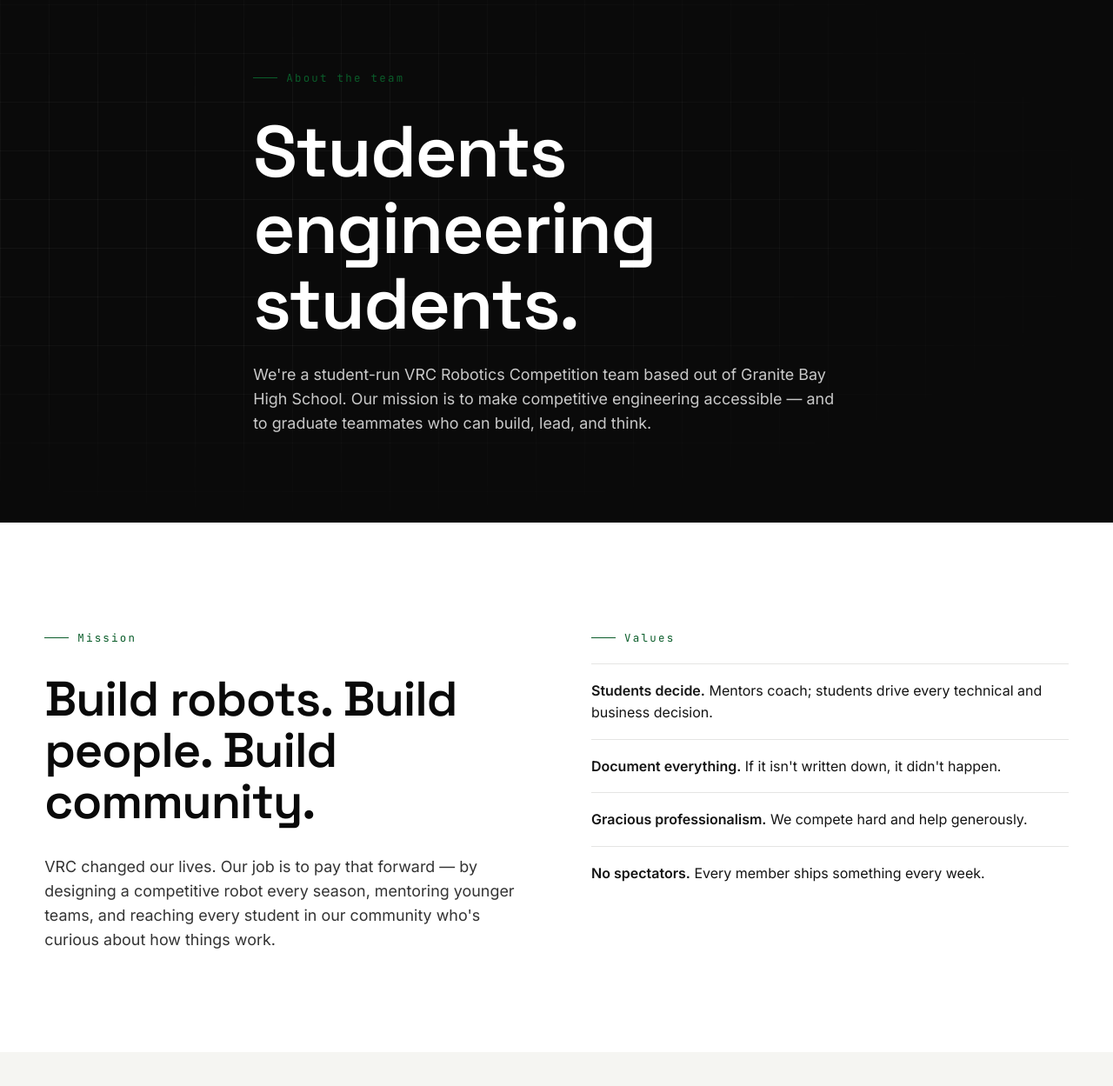
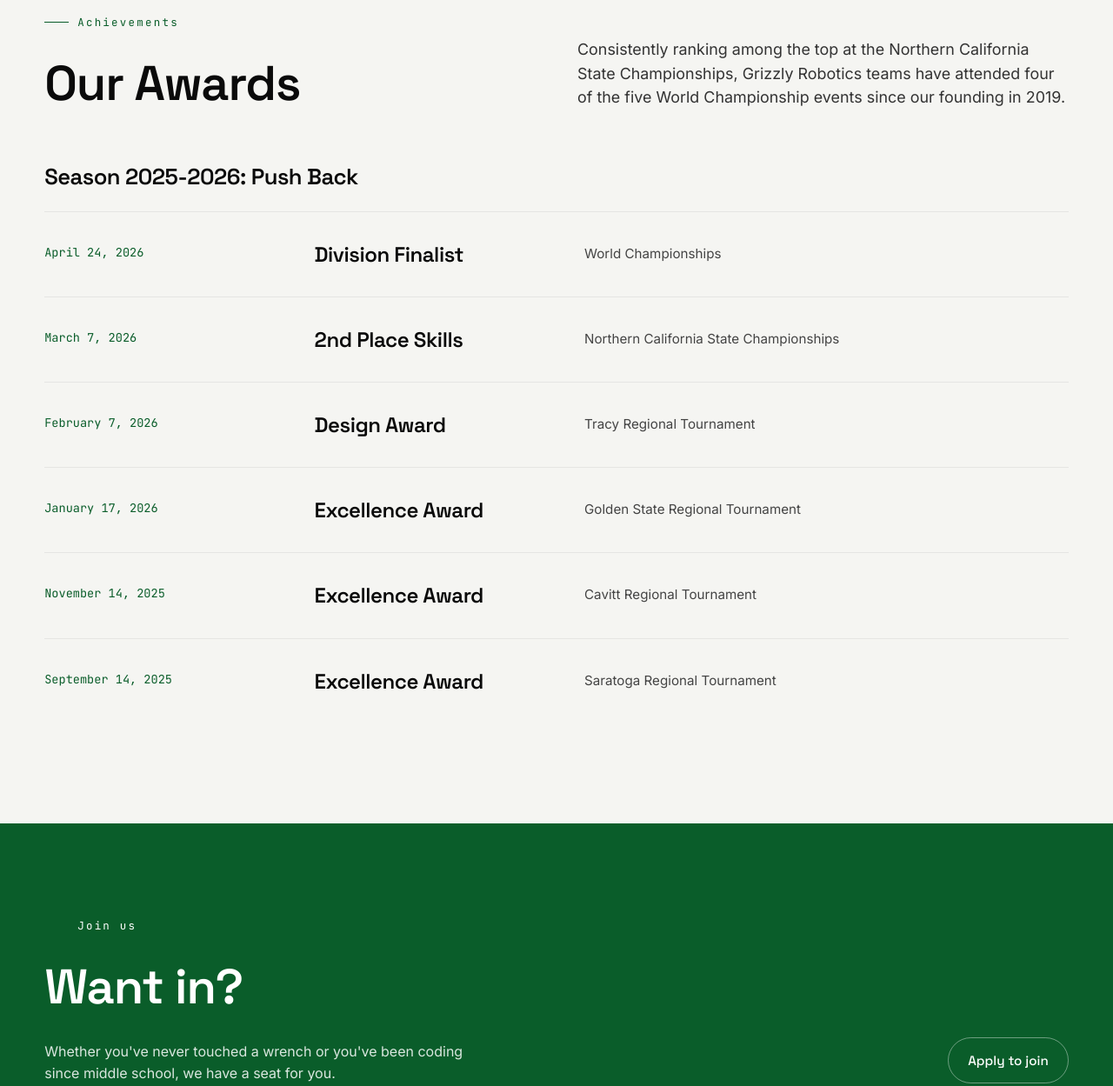
Before and after one commit to voidedstarlight/robotics-website, a plain HTML site: page achievements.html in a window 1280 px wide. Shown: the part 180-1429 px from the top of the page at 87% size. Drawn offline with Linux system fonts and the light colour scheme.

Commit message:
feat: awards in achievements page

```diff
--- a/achievements.html
+++ b/achievements.html
@@ -50,89 +50,48 @@
 				</div>
 			</div>
 		</header>
-		<section class="page-hero">
-			<div class="container inner">
-				<span class="eyebrow">About the team</span>
-				<h1 class="mt-2">Students engineering students.</h1>
-				<p class="lede">We're a student-run VRC Robotics Competition team based out of Granite Bay High School. Our mission is to make competitive engineering accessible — and to graduate teammates who can build, lead, and think.</p>
-			</div>
-		</section>
-		<section>
-			<div class="container">
-				<div class="split">
-					<div>
-						<span class="eyebrow">Mission</span>
-						<h2 class="mt-2">Build robots. Build people. Build community.</h2>
-						<p class="lede mt-2">VRC changed our lives. Our job is to pay that forward — by designing a competitive robot every season, mentoring younger teams, and reaching every student in our community who's curious about how things work.</p>
-					</div>
-					<div>
-						<span class="eyebrow">Values</span>
-						<ul style="list-style:none; margin-top:20px;">
-							<li style="padding:18px 0; border-top:1px solid var(--line);"><strong>Students decide.</strong> Mentors coach; students drive every technical and business decision.</li>
-							<li style="padding:18px 0; border-top:1px solid var(--line);"><strong>Document everything.</strong> If it isn't written down, it didn't happen.</li>
-							<li style="padding:18px 0; border-top:1px solid var(--line);"><strong>Gracious professionalism.</strong> We compete hard and help generously.</li>
-							<li style="padding:18px 0; border-top:1px solid var(--line);"><strong>No spectators.</strong> Every member ships something every week.</li>
-						</ul>
-					</div>
-				</div>
-			</div>
-		</section>
 		<section class="bg-bone">
 			<div class="container">
 				<div class="section-head">
-					<div><span class="eyebrow">By the numbers</span><h2 class="mt-2">Infographic space.</h2></div>
-					<p class="lede">Replace these slots with charts about team growth, retention, demographics, or season outcomes.</p>
+					<div><span class="eyebrow">Achievements</span><h2 class="mt-2">Our Awards</h2></div>
+					<p class="lede">Consistently ranking among the top at the Northern California State Championships, Grizzly Robotics teams have attended four of the five World Championship events since our founding in 2019.</p>
 				</div>
-				<div class="grid-2">
-					<div class="infographic" data-placeholder>
-						<span class="tag">Chart · Team Growth</span>
-						<h3>From 8 students to 45+ in 6 seasons.</h3>
-						<p>Year-over-year membership chart.</p>
+				<h3>Season 2025-2026: Push Back</h3>
+				<div class="pillar-3"><div class="idx">April 24, 2026</div>
+					<div>
+						<h3>Division Finalist</h3>
 					</div>
-					<div class="infographic" data-placeholder>
-						<span class="tag">Chart · Where They Go</span>
-						<h3>Alumni college and career outcomes.</h3>
-						<p>Engineering schools, internships, industry destinations.</p>
+					<p>World Championships</p>
+				</div>
+				<div class="pillar-3"><div class="idx">March 7, 2026</div>
+					<div>
+						<h3>2nd Place Skills</h3>
 					</div>
+					<p>Northern California State Championships</p>
 				</div>
-			</div>
-		</section>
-		<section>
-			<div class="container">
-				<div class="section-head">
+				<div class="pillar-3"><div class="idx">February 7, 2026</div>
 					<div>
-						<span class="eyebrow">History</span>
-						<h2 class="mt-2">Seasons in review.</h2>
+						<h3>Design Award</h3>
 					</div>
-					<p class="lede">A timeline of the team, year by year.</p>
+					<p>Tracy Regional Tournament</p>
 				</div>
-				<div class="pillar"><div class="idx">2019</div>
+				<div class="pillar-3"><div class="idx">January 17, 2026</div>
 					<div>
-						<h3>Founded</h3>
+						<h3>Excellence Award</h3>
 					</div>
-					<p>Eight students, one classroom, and a borrowed CNC. Our rookie season set the standard: documentation, iteration, and joy.</p>
-					<div class="meta">Rookie Year</div>
+					<p>Golden State Regional Tournament</p>
 				</div>
-				<div class="pillar"><div class="idx">2021</div>
+				<div class="pillar-3"><div class="idx">November 14, 2025</div>
 					<div>
-						<h3>First Regional Win</h3>
+						<h3>Excellence Award</h3>
 					</div>
-					<p>Returned from the pandemic with a swerve-drive prototype and our first blue banner.</p>
-					<div class="meta">Sacramento Regional</div>
+					<p>Cavitt Regional Tournament</p>
 				</div>
-				<div class="pillar"><div class="idx">2023</div>
+				<div class="pillar-3"><div class="idx">September 14, 2025</div>
 					<div>
-						<h3>Impact Award Submission</h3>
+						<h3>Excellence Award</h3>
 					</div>
-					<p>Formalized the outreach program and reached 1,000+ students for the first time.</p>
-					<div class="meta">Outreach</div>
-				</div>
-				<div class="pillar"><div class="idx">2025</div>
-					<div>
-						<h3>REEFSCAPE</h3>
-					</div>
-					<p>Our most ambitious mechanism to date — a two-stage elevator with a custom end effector.</p>
-					<div class="meta">Current Season</div>
+					<p>Saratoga Regional Tournament</p>
 				</div>
 			</div>
 		</section>
--- a/css/grid.css
+++ b/css/grid.css
@@ -57,18 +57,13 @@
 	}
 }
 
-.pillar {
+.pillar-3, .pillar-4 {
 	border-top: 1px solid var(--line);
 	padding: 36px 0;
 	display: grid;
-	grid-template-columns: 80px 1fr 2fr 100px;
 	gap: 32px;
 	align-items: start;
 	transition: background .2s ease;
-
-	&:hover {
-		background: var(--bone);
-	}
 
 	.idx {
 		font-family: var(--font-mono);
@@ -95,8 +90,16 @@
 	}
 }
 
+.pillar-4 {
+	grid-template-columns: 80px 1fr 2fr 100px;
+}
+
+.pillar-3 {
+	grid-template-columns: 1fr 1fr 2fr;
+}
+
 @media (max-width: 800px) {
-	.pillar {
+	.pillar-3, .pillar-4 {
 		grid-template-columns: 1fr;
 		gap: 12px;
 
--- a/css/layout.css
+++ b/css/layout.css
@@ -24,6 +24,10 @@
 	margin: 0 auto;
 	padding-left: var(--pad);
 	padding-right: var(--pad);
+
+	& > h3 {
+		margin-bottom: 1em;
+	}
 }
 
 .split {
--- a/css/main.css
+++ b/css/main.css
@@ -5,6 +5,7 @@
 @import url("header.css");
 @import url("image.css");
 @import url("layout.css");
+@import url("list.css");
 @import url("nav.css");
 @import url("text.css");
 
```
Also changed, not shown: index.html (+6 -6 lines).
